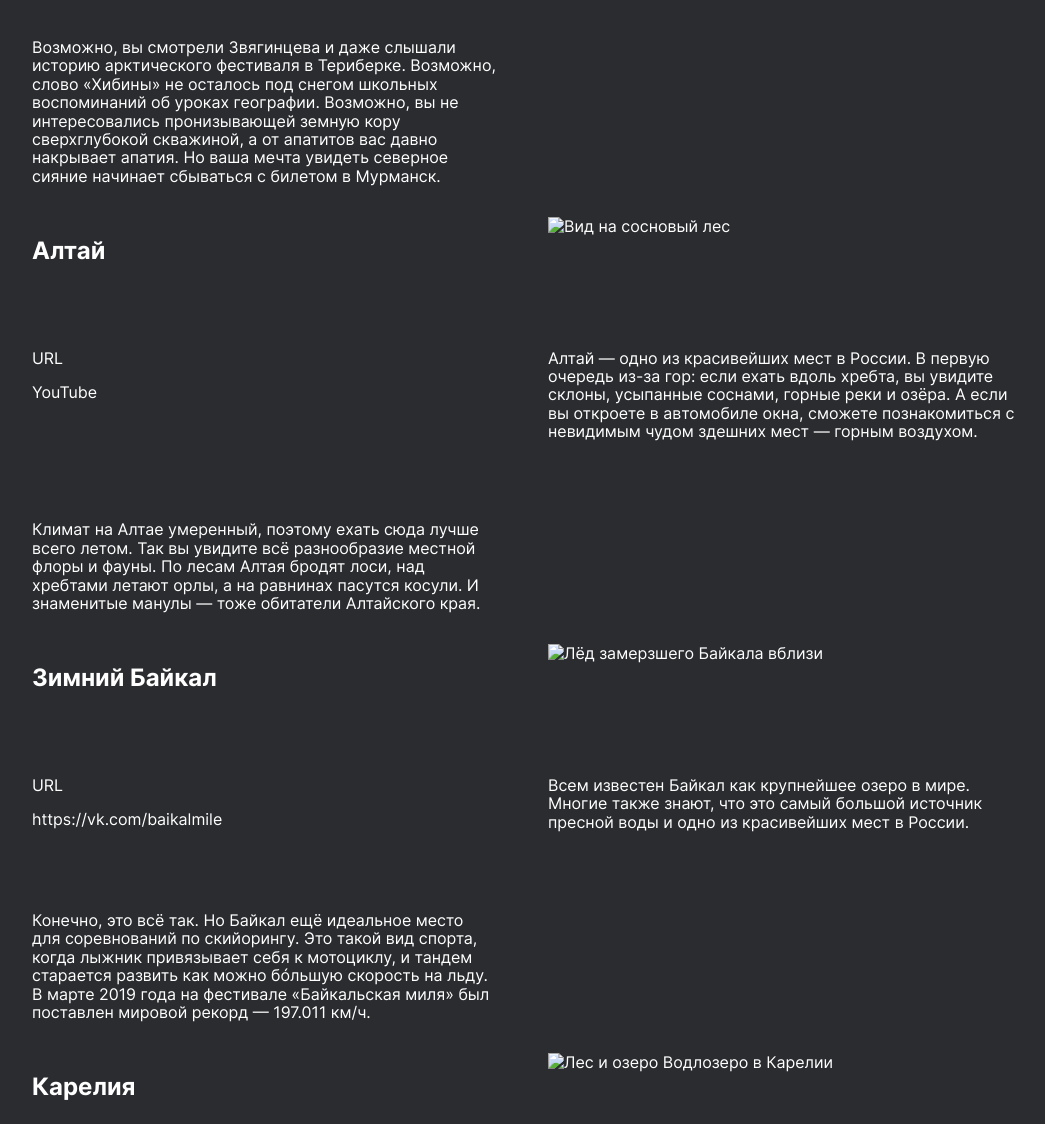
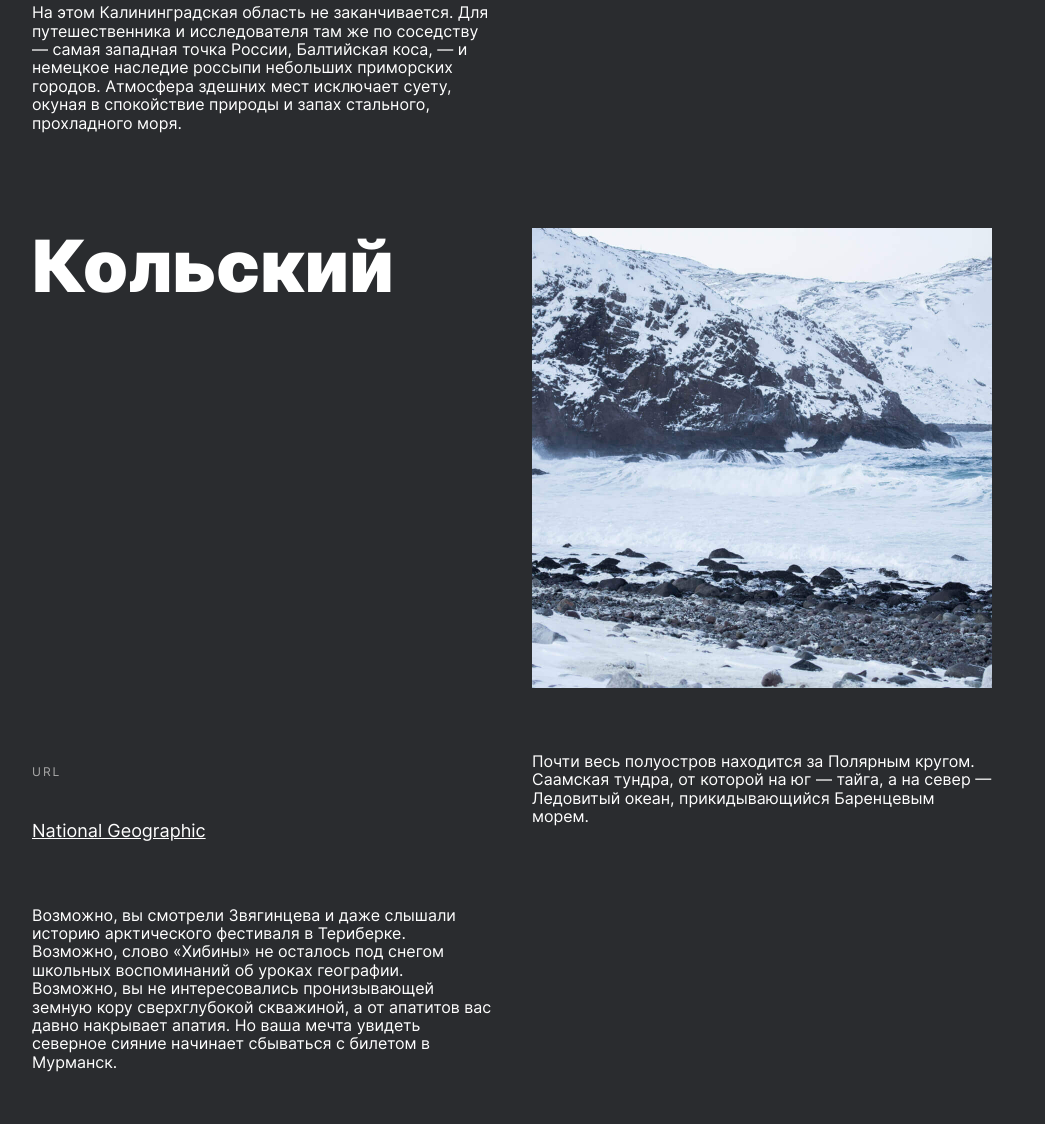
Before and after one commit to Karimeriya-ClaireLutkova/russian-travel, a plain HTML site: page index.html in a window 1280 px wide. Shown: the part 3320-4444 px from the top of the page, without its empty margins (116-1161 px from the left). Drawn offline with Linux system fonts and the light colour scheme.

Commit message:
Настройка блока Places

```diff
--- a/blocks/place/__image/place__image.css
+++ b/blocks/place/__image/place__image.css
@@ -0,0 +1,4 @@
+.place__image {
+  max-width: 460px;
+  object-fit: cover;
+}
--- a/blocks/place/__link/place__link.css
+++ b/blocks/place/__link/place__link.css
@@ -0,0 +1,8 @@
+.place__link {
+  font-size: 18px;
+  line-height: 1.22;
+  font-weight: 400;
+  text-decoration: underline;
+  margin: 0;
+  padding: 0;
+}
--- a/blocks/place/__title/place__title.css
+++ b/blocks/place/__title/place__title.css
@@ -0,0 +1,8 @@
+.place__title {
+  font-size: 72px;
+  line-height: 1.06;
+  font-weight: 900;
+  max-width: 460px;
+  margin: 0;
+  padding: 0;
+}
--- a/blocks/place/__url-heading/place__url-heading.css
+++ b/blocks/place/__url-heading/place__url-heading.css
@@ -0,0 +1,9 @@
+.place__url-heading {
+  font-size: 12px;
+  font-weight: 400;
+  line-height: 1;
+  letter-spacing: 2px;
+  color: #AAAAAA;
+  margin: 0;
+  padding: 0;
+}
--- a/blocks/place/__website/place__website.css
+++ b/blocks/place/__website/place__website.css
@@ -0,0 +1,7 @@
+.place__website {
+  display: grid;
+  grid-template-columns: 1fr;
+  grid-template-rows: auto;
+  row-gap: 12px;
+  align-items: flex-end;
+}
--- a/blocks/place/place.css
+++ b/blocks/place/place.css
@@ -1,6 +1,8 @@
 .place {
   display: grid;
-  grid-template-columns: repeat(2, 1fr);
+  max-width: 100%;
+  grid-template-columns: repeat(2, fit-content(460px));
   grid-template-rows: auto;
-  gap: 48px;
+  column-gap: 40px;
+  row-gap: 48px;
 }
--- a/blocks/places/places.css
+++ b/blocks/places/places.css
@@ -4,5 +4,5 @@
   grid-template-columns: 1fr;
   grid-template-rows: auto;
   margin: 0 100px;
-  gap: 16px;
+  gap: 80px;
 }
--- a/index.html
+++ b/index.html
@@ -61,7 +61,7 @@
       <section class="places" aria-label="">
         <article class="place">
           <h2 class="place__title">Куршская коса</h2>
-          <img class="place__image" href="./images/place-kosa.jpg" alt="Куршский залив">
+          <img class="place__image" src="./images/place-kosa.jpg" alt="Куршский залив">
           <div class="place__website">
             <p class="place__url-heading">URL</p>
             <a class="place__link">park-kosa.ru</a>
@@ -75,7 +75,7 @@
         </article>
         <article class="place">
           <h2 class="place__title">Кольский</h2>
-          <img class="place__image" href="./images/place-kolsky.jpg" alt="Горы Хибины">
+          <img class="place__image" src="./images/place-kolsky.jpg" alt="Горы Хибины">
           <div class="place__website">
             <p class="place__url-heading">URL</p>
             <a class="place__link">National Geographic</a>
@@ -87,20 +87,20 @@
         </article>
         <article class="place">
           <h2 class="place__title">Алтай</h2>
-          <img class="place__image" href="./images/place-altai.jpg" alt="Вид на сосновый лес">
+          <img class="place__image" src="./images/place-altai.jpg" alt="Вид на сосновый лес">
           <div class="place__website">
             <p class="place__url-heading">URL</p>
             <a class="place__link">YouTube</a>
           </div>
-          <p class="place__paragraph">Алтай — одно из красивейших мест в России.
+            <p class="place__paragraph">Алтай — одно из красивейших мест в России.
             В первую очередь из-за гор: если ехать вдоль хребта, вы увидите склоны, усыпанные соснами, горные реки и озёра.
             А если вы откроете в автомобиле окна, сможете познакомиться с невидимым чудом здешних мест — горным воздухом.</p>
-          <p class="place__paragraph">Климат на Алтае умеренный, поэтому ехать сюда лучше всего летом. Так вы увидите всё разнообразие местной флоры и фауны.
+            <p class="place__paragraph">Климат на Алтае умеренный, поэтому ехать сюда лучше всего летом. Так вы увидите всё разнообразие местной флоры и фауны.
             По лесам Алтая бродят лоси, над хребтами летают орлы, а на равнинах пасутся косули. И знаменитые манулы — тоже обитатели Алтайского края.</p>
-        </article>
+          </article>
         <article class="place">
           <h2 class="place__title">Зимний Байкал</h2>
-          <img class="place__image" href="./images/place-winter-baikal.jpg" alt="Лёд замерзшего Байкала вблизи">
+          <img class="place__image" src="./images/place-winter-baikal.jpg" alt="Лёд замерзшего Байкала вблизи">
           <div class="place__website">
             <p class="place__url-heading">URL</p>
             <a class="place__link">https://vk.com/baikalmile</a>
@@ -112,7 +112,7 @@
         </article>
         <article class="place">
           <h2 class="place__title">Карелия</h2>
-          <img class="place__image" href="./images/place-karelia.jpg" alt="Лес и озеро Водлозеро в Карелии">
+          <img class="place__image" src="./images/place-karelia.jpg" alt="Лес и озеро Водлозеро в Карелии">
           <div class="place__website">
             <p class="place__url-heading">URL</p>
             <a class="place__link">http://vodlozero.ru/</a>
```
